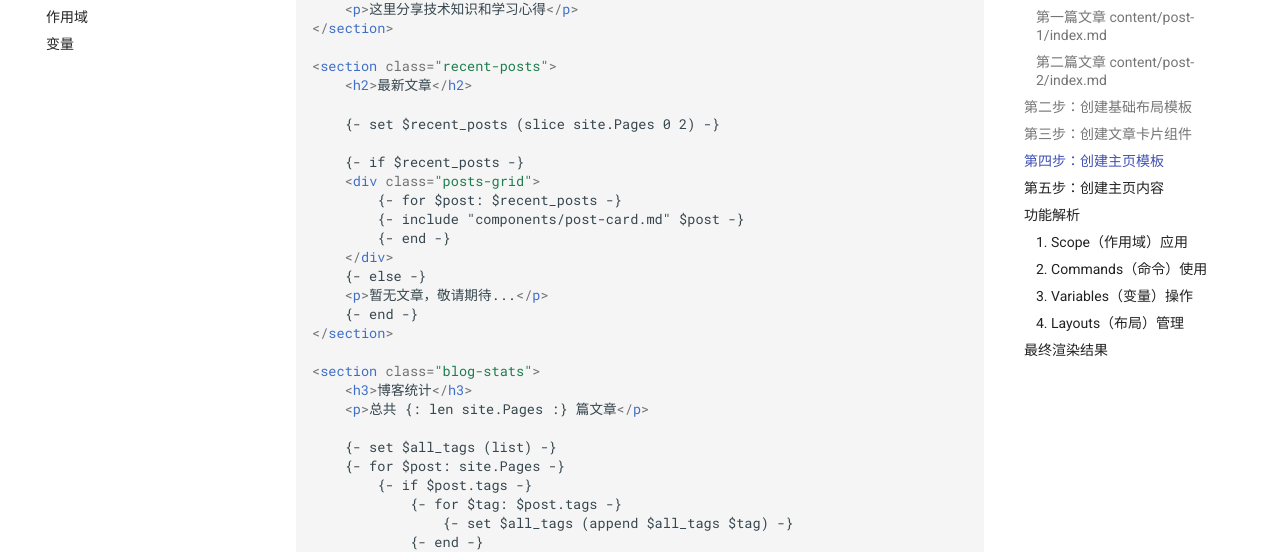
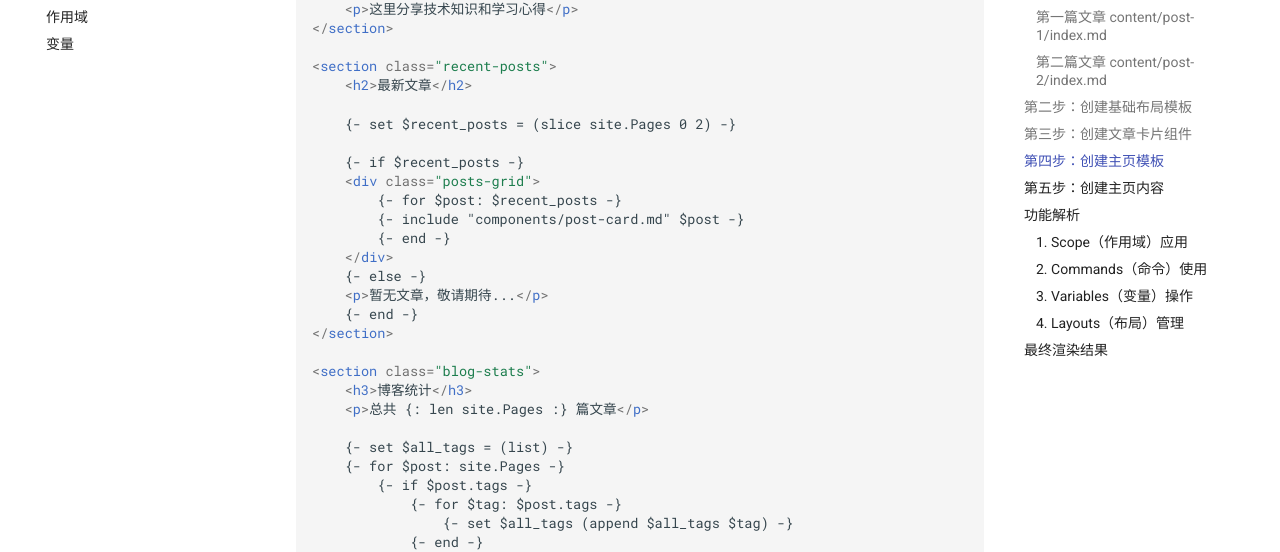
Before and after one commit to PKUSoftwareEngineeringTeam/Axolotl-Wiki, an MkDocs documentation site: the page built from docs/allay-template/index.md, in a window 1280 px wide and 1400 px high, scrolled down 2781 px. Shown: the part 145-697 px from the top of the window. Built offline with MkDocs 1.6.1 and Material for MkDocs 9.7.7, drawn with Linux system fonts in a browser that asks for light colours; comment, search, counter and statistics services are not loaded; some of the changed text lies outside the part shown.

Commit message:
[fix] set command doc

````diff
--- a/docs/allay-template/index.md
+++ b/docs/allay-template/index.md
@@ -140,7 +140,7 @@ tags: ["allay", "高级", "性能"]
 <section class="recent-posts">
     <h2>最新文章</h2>
 
-    {- set $recent_posts (slice site.Pages 0 2) -}
+    {- set $recent_posts = (slice site.Pages 0 2) -}
 
     {- if $recent_posts -}
     <div class="posts-grid">
@@ -157,7 +157,7 @@ tags: ["allay", "高级", "性能"]
     <h3>博客统计</h3>
     <p>总共 {: len site.Pages :} 篇文章</p>
 
-    {- set $all_tags (list) -}
+    {- set $all_tags = (list) -}
     {- for $post: site.Pages -}
         {- if $post.tags -}
             {- for $tag: $post.tags -}
@@ -195,7 +195,7 @@ template: index.html
 
 ### 2. Commands（命令）使用
 ```html
-{- set $recent_posts (slice site.Pages 0 2) -}  <!-- 设置变量 -->
+{- set $recent_posts = (slice site.Pages 0 2) -}  <!-- 设置变量 -->
 {- for $post: $recent_posts -}                  <!-- 循环遍历 -->
 {- if $post.tags -}                            <!-- 条件判断 -->
 {- include "components/post-card.md" $post -}   <!-- 包含组件 -->
````
Also changed, not shown: docs/allay-template/variables.md (+2 -2 lines).
